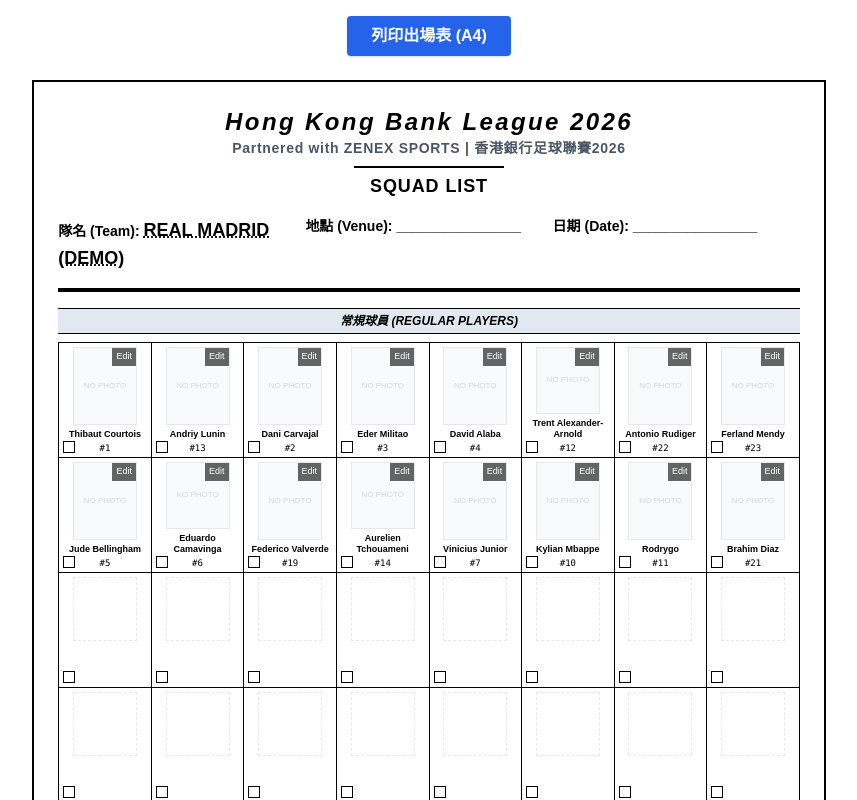
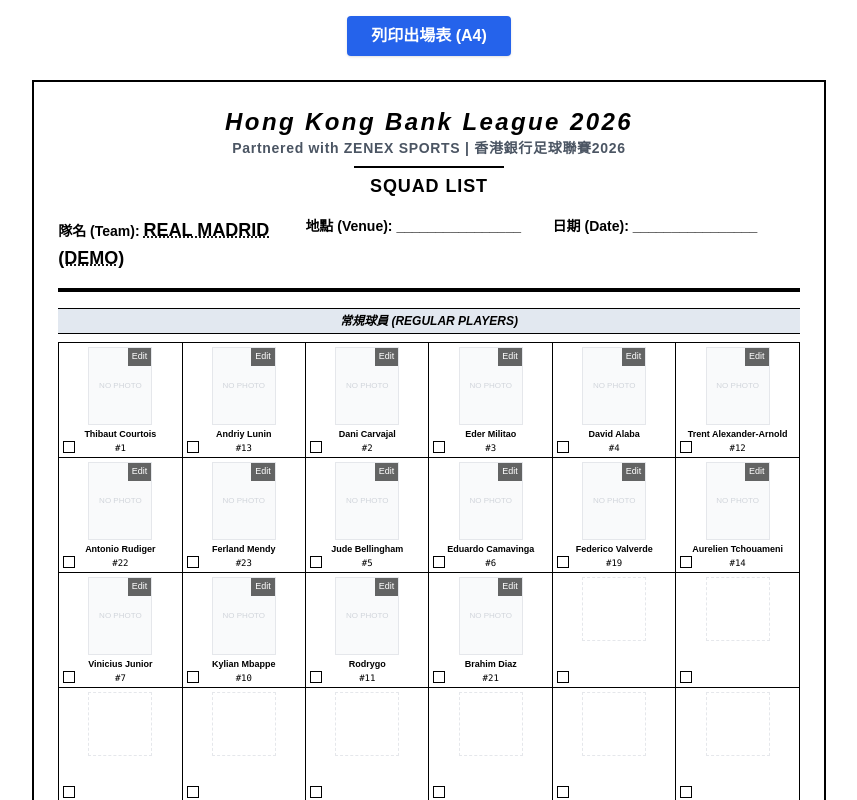
Before and after one commit to clawdfelix-ship-it/football-league-system, a Next.js app: page /admin/match-sheet/demo in a window 1280 px wide. Shown: the top 800 px of the page, without its empty margins (211-1068 px from the left). Built offline with nearby package versions, Linux system fonts and the light colour scheme.

Commit message:
Change player grid from 8×5=40 to 6×5=30 slots

```diff
--- a/app/admin/match-sheet/[teamId]/page.tsx
+++ b/app/admin/match-sheet/[teamId]/page.tsx
@@ -15,8 +15,8 @@
 
   const players: Player[] = await getTeamPlayers(team.name);
 
-  // Always show 40 slots (5 rows × 8 cols)
-  const totalSlots = 40;
+  // Always show 30 slots (5 rows × 6 cols)
+  const totalSlots = 30;
   const emptySlots = Array(Math.max(0, totalSlots - players.length)).fill(null);
 
   return (
@@ -115,7 +115,7 @@
         */}
         <div style={{
           display: 'grid',
-          gridTemplateColumns: 'repeat(8, 1fr)',
+          gridTemplateColumns: 'repeat(6, 1fr)',
           borderTop: '1px solid black',
           borderLeft: '1px solid black',
           flexShrink: 0,
--- a/app/admin/match-sheet/demo/page.tsx
+++ b/app/admin/match-sheet/demo/page.tsx
@@ -39,7 +39,7 @@
 
 export default function DemoMatchSheet() {
   const [players, setPlayers] = useState<DemoPlayer[]>(DEMO_PLAYERS_BASE);
-  const totalGridSlots = 40;
+  const totalGridSlots = 30;
   const emptySlots = useMemo(() => Array(Math.max(0, totalGridSlots - players.length)).fill(null), [players.length]);
 
   useEffect(() => {
@@ -86,7 +86,7 @@
 
         <section className="flex-grow">
           <h2 className="bg-slate-200 text-center font-bold border-y border-black py-1 text-xs mb-2 italic print:bg-gray-200 print:text-black">常規球員 (REGULAR PLAYERS)</h2>
-          <div className="grid grid-cols-8 border-t border-l border-black">
+          <div className="grid grid-cols-6 border-t border-l border-black">
             {players.map((p) => (
               <div key={p.id} className="group relative border-r border-b border-black p-1 text-center h-[115px] grid grid-rows-[minmax(44px,80px)_auto_auto] justify-items-center gap-1">
                 <div className="absolute bottom-1 left-1 w-3 h-3 border border-black"></div>
```
